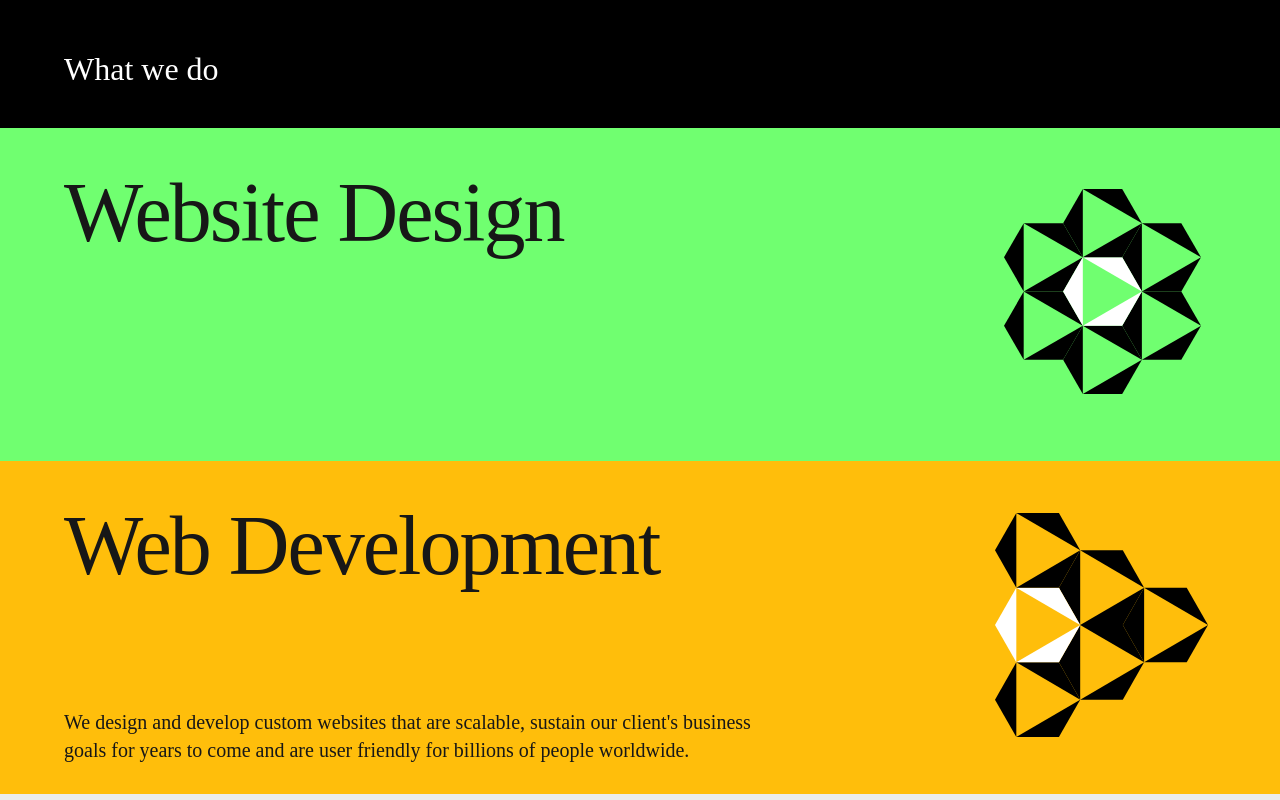
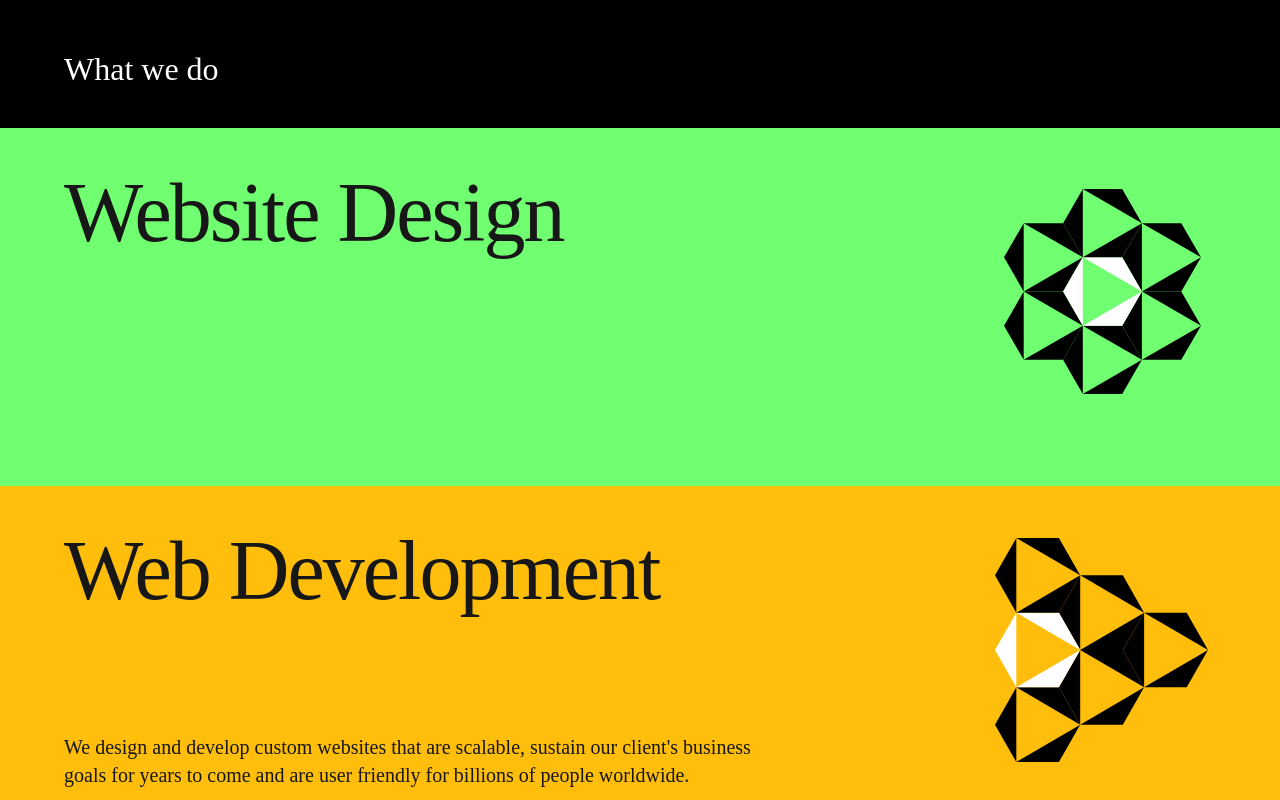
Before and after one commit to sooryajith-supercode/supercode-website, a Next.js app: page / in a window 1280 px wide. Shown: the part 2040-2840 px from the top of the page. Built offline with nearby package versions, Linux system fonts and the light colour scheme; a web font is replaced by a local one.

Commit message:
padding update

```diff
--- a/src/app/home/components/WhatWeDo.jsx
+++ b/src/app/home/components/WhatWeDo.jsx
@@ -26,7 +26,6 @@ export default function WhatWeDo({ whatwedo }) {
                         trigger: secondCard,
                         start: "top-=200 center",
                         toggleActions: "play reverse play reverse",
-
                     },
 
                 }
--- a/src/app/home/css/whatwedo.module.css
+++ b/src/app/home/css/whatwedo.module.css
@@ -12,7 +12,7 @@
 
 /* servicecard */
 .ServiceCard {
-    padding: 30px 0;
+    padding: 30px 0 55px;
 }
 
 .ServiceCardTextContent {
```
